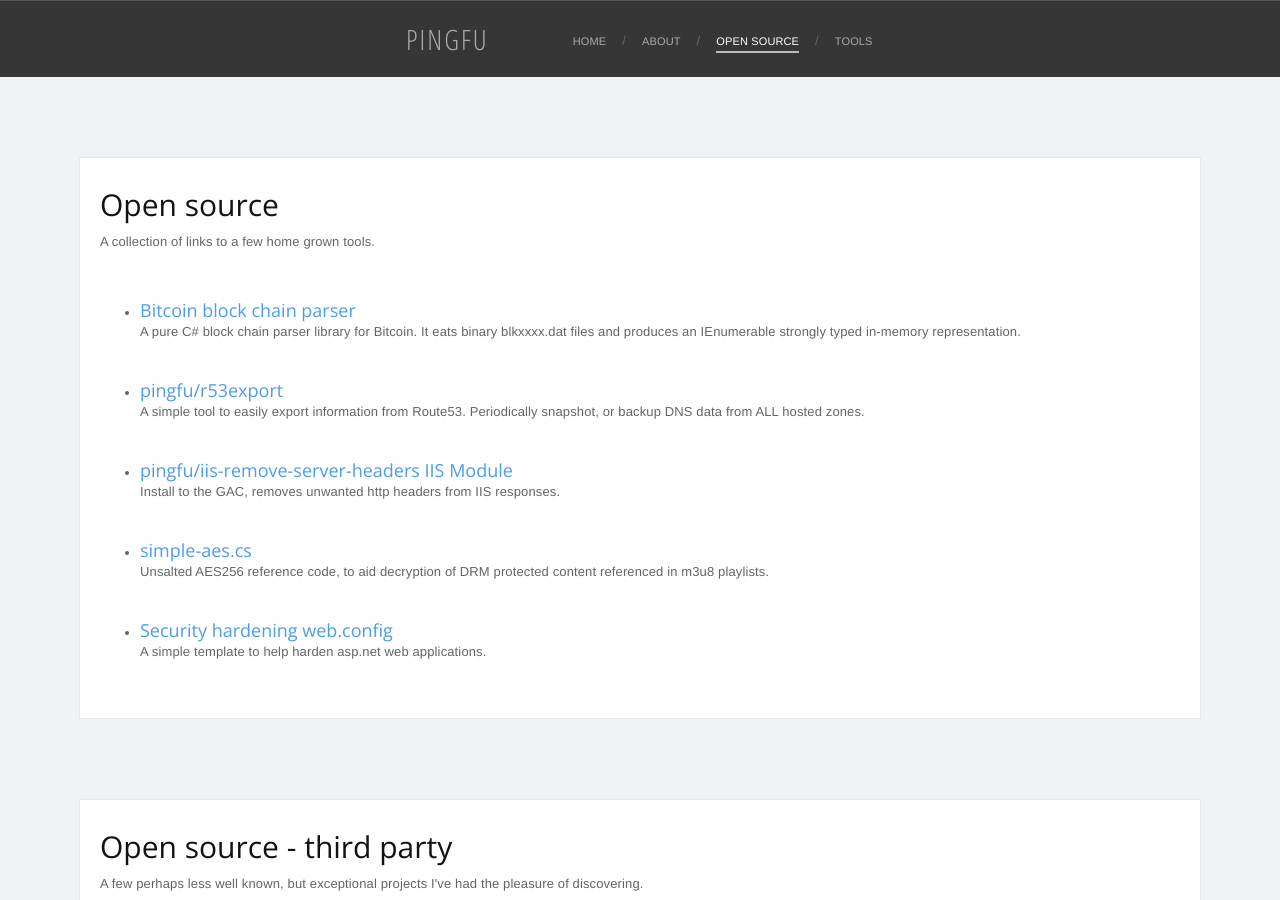
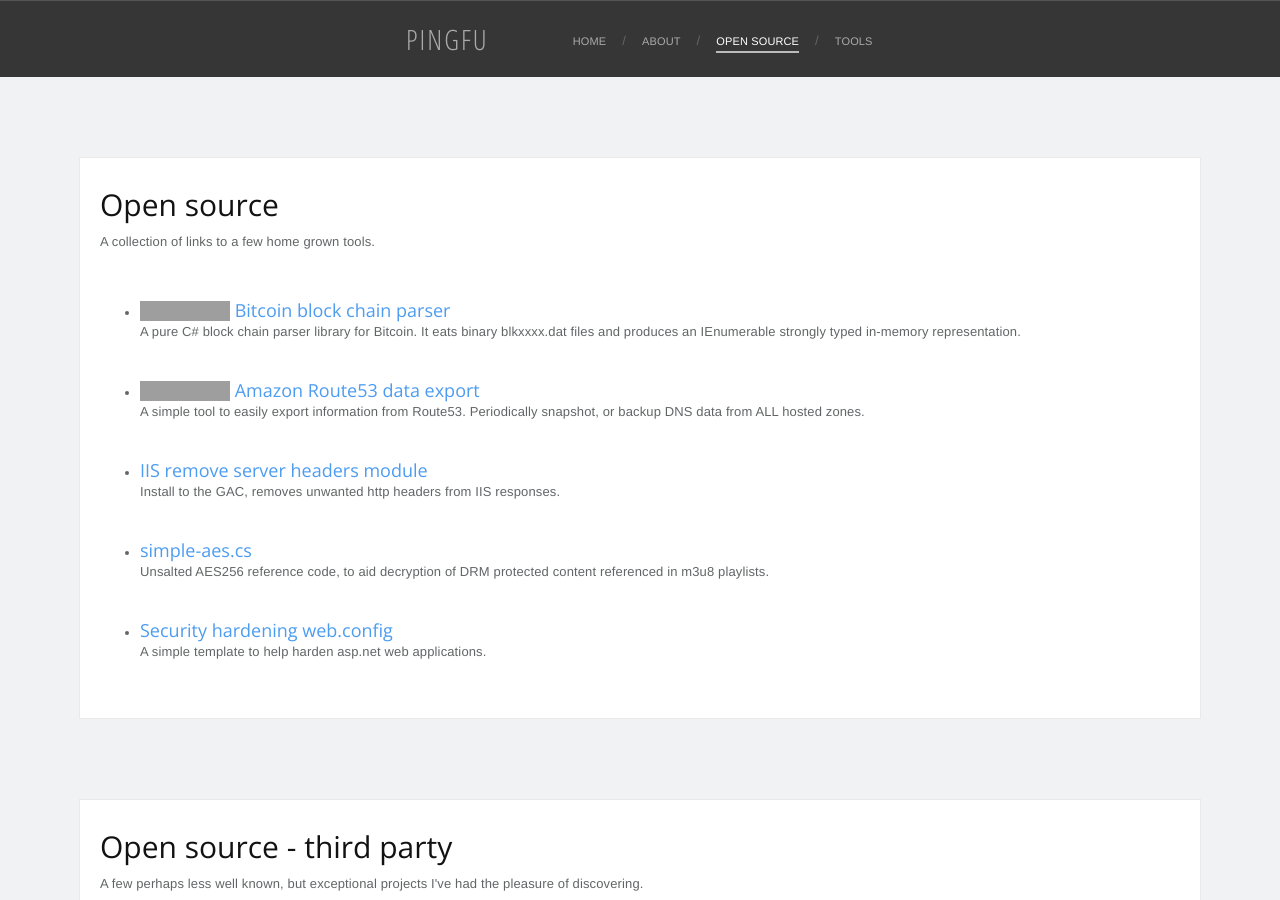
Before and after one commit to pingfu/pingfu.github.io, a Jekyll site: the page built from open-source.html, in a window 1280 px wide and 900 px high. Built offline with Jekyll 4.4.1, drawn with Linux system fonts in a browser that asks for light colours; nearby versions of some CDN libraries; Markdown is read by kramdown in place of the engine named in the settings; grey boxes are pictures that could not be loaded.

Commit message:
added build status icons

```diff
--- a/open-source.html
+++ b/open-source.html
@@ -13,17 +13,23 @@ breadcrumb: Open Source
 	<ul class="tools">
 
 		<li>
-			<h2><a target="_blank" href="https://github.com/pingfu/blockchainsharp">Bitcoin block chain parser</a></h2>
+			<h2>
+				<a target="_blank" href="https://ci.appveyor.com/project/Pingfu/blockchainsharp"><img style="vertical-align: sub;" src="https://ci.appveyor.com/api/projects/status/github/Pingfu/blockchainsharp?branch=master&svg=true" alt="Build Status"></a>
+				<a target="_blank" href="https://github.com/pingfu/blockchainsharp">Bitcoin block chain parser</a>
+			</h2>
 			<p>A pure C# block chain parser library for Bitcoin. It eats binary blkxxxx.dat files and produces an IEnumerable strongly typed in-memory representation.</p>
 		</li>
 
 		<li>
-			<h2><a target="_blank" href="https://github.com/pingfu/r53export/">pingfu/r53export</a></h2>
+			<h2>
+				<a target="_blank" href="https://ci.appveyor.com/project/Pingfu/r53export"><img style="vertical-align: sub;" src="https://ci.appveyor.com/api/projects/status/github/Pingfu/r53export?branch=master&svg=true" alt="Build Status"></a>
+				<a target="_blank" href="https://github.com/pingfu/r53export/">Amazon Route53 data export</a>
+			</h2>
 			<p>A simple tool to easily export information from Route53. Periodically snapshot, or backup DNS data from ALL hosted zones.</p>
 		</li>
 
 		<li>
-			<h2><a target="_blank" href="https://github.com/pingfu/iis-remove-server-headers">pingfu/iis-remove-server-headers IIS Module</a></h2>
+			<h2><a target="_blank" href="https://github.com/pingfu/iis-remove-server-headers">IIS remove server headers module</a></h2>
 			<p>Install to the GAC, removes unwanted http headers from IIS responses.</p>
 		</li>
 
```
